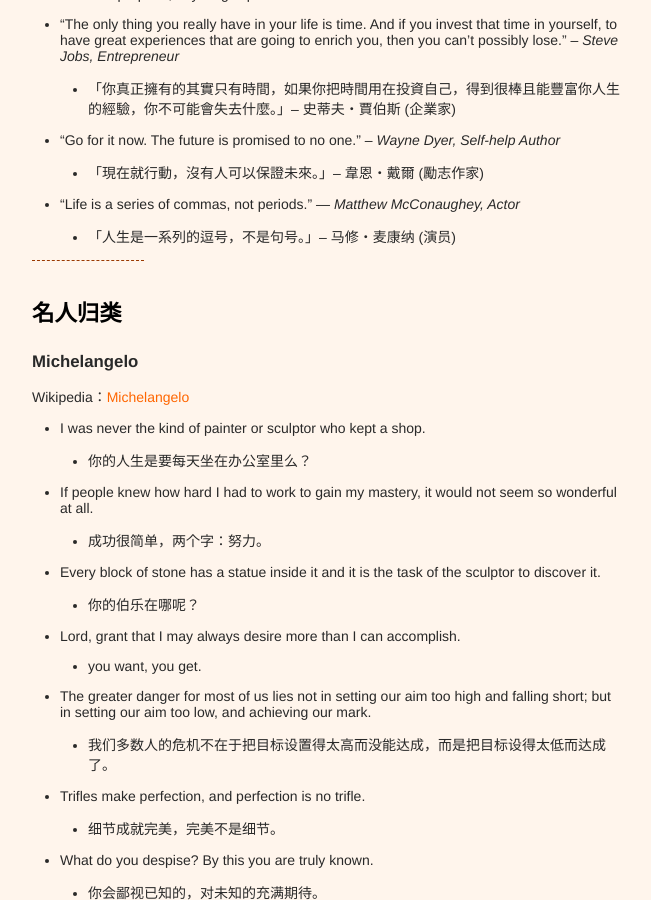
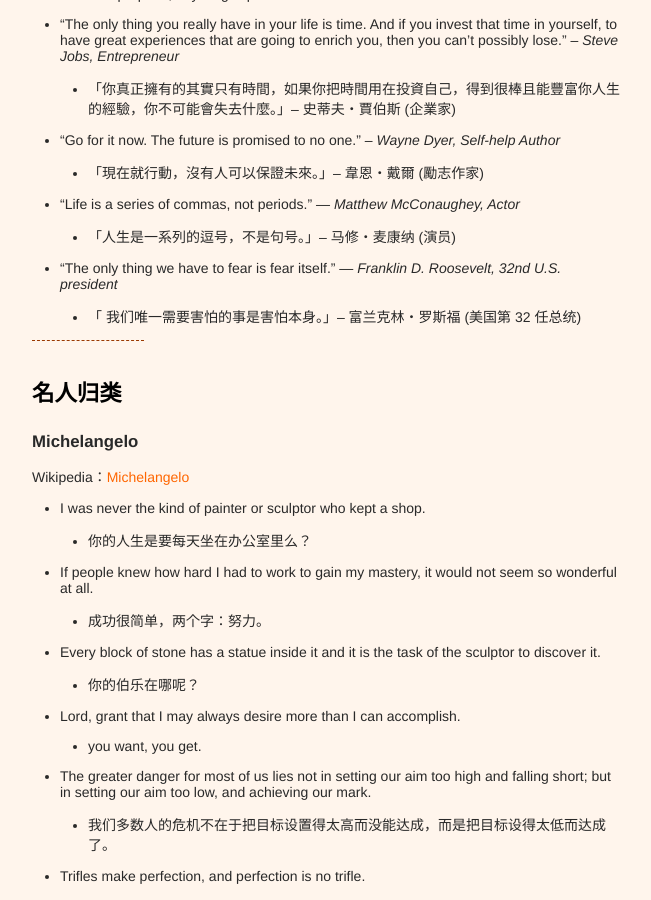
Before and after one commit to xianyuxmu/xianyuxmu.github.io, a Jekyll site: the page built from _posts/2017-06-17-chicken-soup.md, in a window 1280 px wide and 900 px high, scrolled down 2957 px. Shown: the whole window, without its empty margins (314-965 px from the left). Built offline with Jekyll 4.4.1, drawn with Linux system fonts in a browser that asks for light colours; comment, search, counter and statistics services are not loaded.

Commit message:
Chicken Soup of 20 Sep. 2017

```diff
--- a/_posts/2017-06-17-chicken-soup.md
+++ b/_posts/2017-06-17-chicken-soup.md
@@ -86,6 +86,8 @@
 	- 「現在就行動，沒有人可以保證未來。」– 韋恩‧戴爾 (勵志作家)
 - “Life is a series of commas, not periods.” *— Matthew McConaughey, Actor*
 	- 「人生是一系列的逗号，不是句号。」– 马修‧麦康纳 (演员)
+- “The only thing we have to fear is fear itself.” *— Franklin D. Roosevelt, 32nd U.S. president*
+	- 「 我们唯一需要害怕的事是害怕本身。」– 富兰克林‧罗斯福 (美国第 32 任总统)
 
 
 
```
